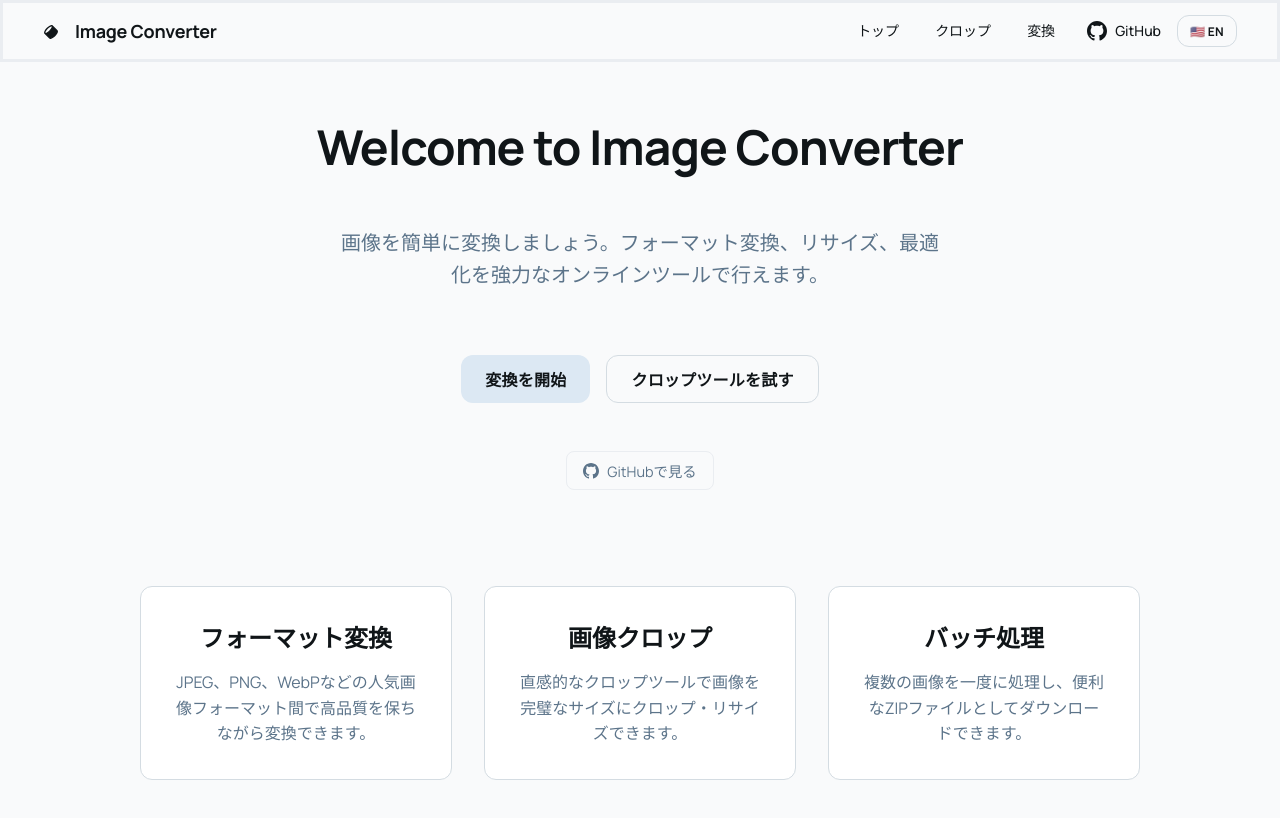
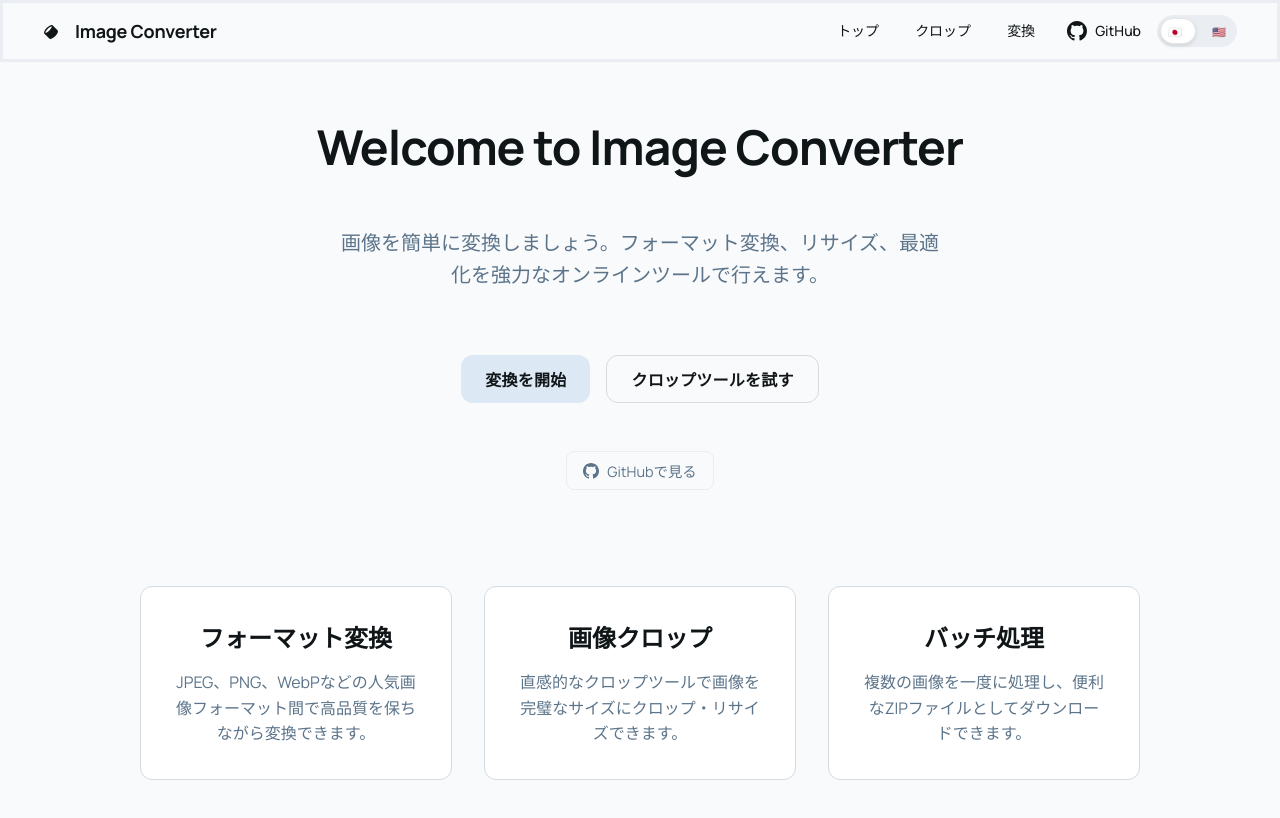
Before and after one commit to Suemura/client-side-image-converter, a Next.js app: page / in a window 1280 px wide. Shown: the top 818 px of the page. Built offline with nearby package versions, Linux system fonts and the light colour scheme.

Commit message:
言語切替トグルの見た目を改良

```diff
--- a/src/components/LanguageSwitch.tsx
+++ b/src/components/LanguageSwitch.tsx
@@ -1,6 +1,5 @@
 import type React from "react";
 import { useTranslation } from "react-i18next";
-import { Button } from "./Button";
 
 export const LanguageSwitch: React.FC = () => {
   const { i18n } = useTranslation();
@@ -10,9 +9,88 @@ export const LanguageSwitch: React.FC = () => {
     i18n.changeLanguage(newLang);
   };
 
+  const isJapanese = i18n.language === "ja";
+
   return (
-    <Button variant="secondary" size="small" onClick={toggleLanguage}>
-      {i18n.language === "ja" ? "🇺🇸 EN" : "🇯🇵 JP"}
-    </Button>
+    <div
+      onClick={toggleLanguage}
+      style={{
+        position: "relative",
+        display: "inline-flex",
+        alignItems: "center",
+        backgroundColor: "var(--border)",
+        borderRadius: "20px",
+        padding: "2px",
+        cursor: "pointer",
+        transition: "all 0.3s ease",
+        width: "80px",
+        height: "32px",
+        border: "1px solid var(--border)",
+      }}
+      role="button"
+      tabIndex={0}
+      aria-label={`Switch to ${isJapanese ? "English" : "Japanese"}`}
+      onKeyDown={(e) => {
+        if (e.key === "Enter" || e.key === " ") {
+          e.preventDefault();
+          toggleLanguage();
+        }
+      }}
+    >
+      {/* 背景のスライドエリア */}
+      <div
+        style={{
+          position: "absolute",
+          top: "2px",
+          left: isJapanese ? "2px" : "42px",
+          width: "36px",
+          height: "26px",
+          backgroundColor: "white",
+          borderRadius: "18px",
+          transition: "all 0.3s ease",
+          boxShadow: "0 2px 4px rgba(0, 0, 0, 0.1)",
+          border: "1px solid var(--border-light, #e5e5e5)",
+        }}
+      />
+
+      {/* 言語ラベル */}
+      <div
+        style={{
+          position: "relative",
+          display: "flex",
+          width: "100%",
+          height: "100%",
+          alignItems: "center",
+          justifyContent: "space-between",
+          padding: "0 8px",
+          fontSize: "11px",
+          fontWeight: "600",
+          zIndex: 1,
+        }}
+      >
+        <span
+          style={{
+            color: isJapanese ? "var(--foreground)" : "var(--muted-foreground)",
+            transition: "color 0.3s ease",
+            display: "flex",
+            alignItems: "center",
+            gap: "2px",
+          }}
+        >
+          🇯🇵
+        </span>
+        <span
+          style={{
+            color: !isJapanese ? "var(--foreground)" : "var(--muted-foreground)",
+            transition: "color 0.3s ease",
+            display: "flex",
+            alignItems: "center",
+            gap: "2px",
+          }}
+        >
+          🇺🇸
+        </span>
+      </div>
+    </div>
   );
 };
```
